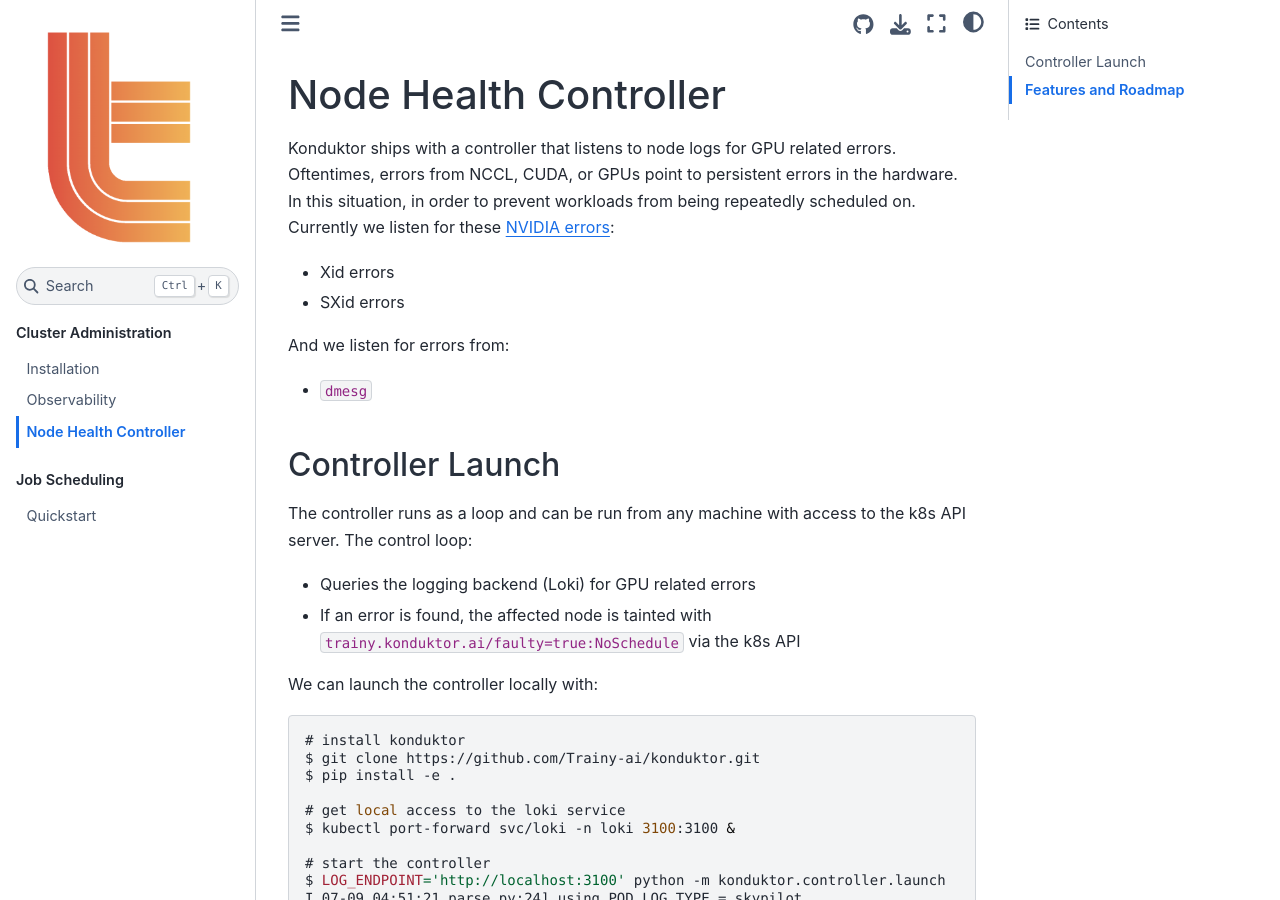
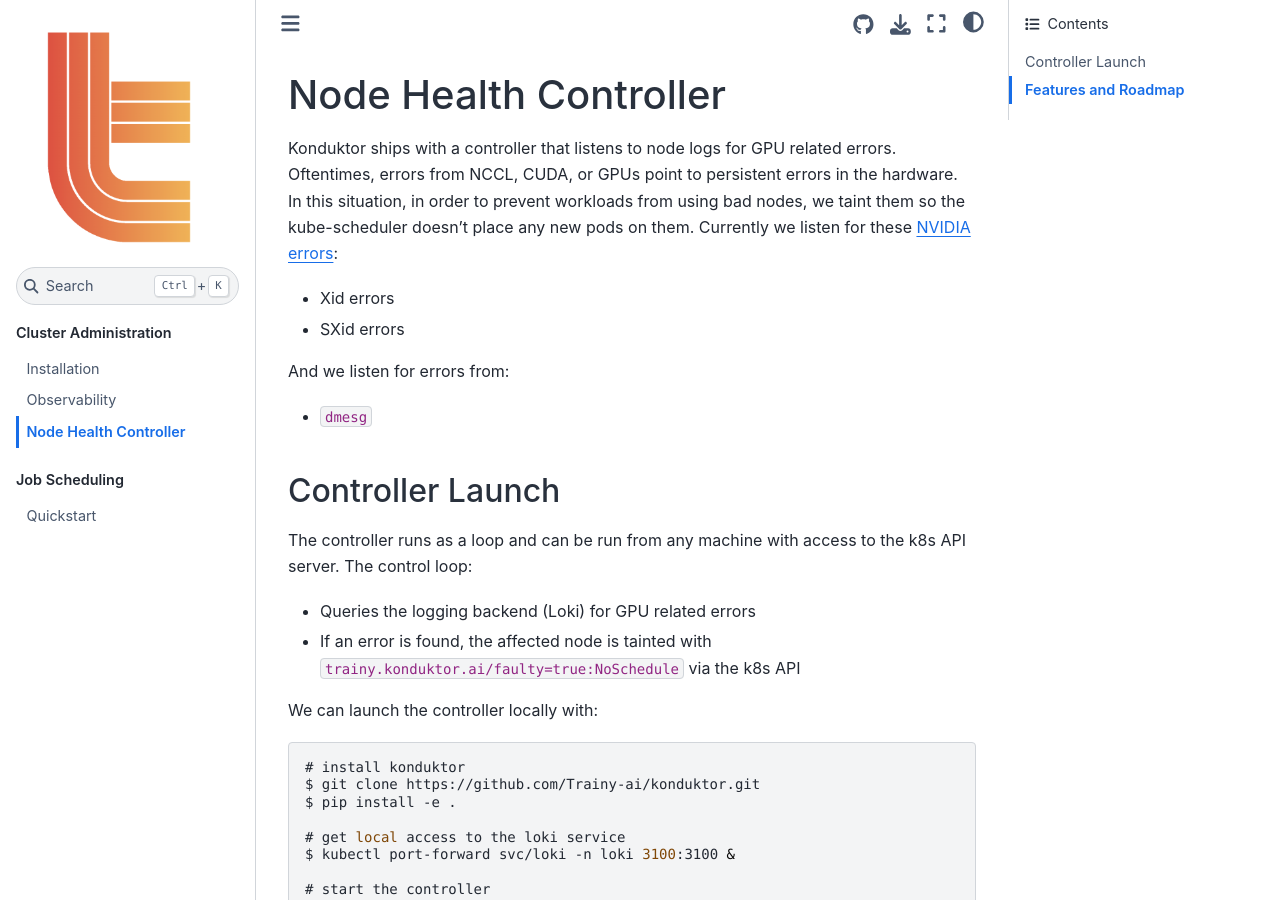
Before and after one commit to Trainy-ai/konduktor, a Sphinx documentation site: the page built from docs/source/admin/controller.rst, in a window 1280 px wide and 900 px high. Built offline with Sphinx 7.4.7 and the Sphinx Book theme 1.1.4, drawn with Linux system fonts in a browser that asks for light colours.

Commit message:
fix docs typo

```diff
--- a/docs/source/admin/controller.rst
+++ b/docs/source/admin/controller.rst
@@ -6,7 +6,8 @@
 
 Konduktor ships with a controller that listens to node logs for GPU related errors. Oftentimes, errors from
 NCCL, CUDA, or GPUs point to persistent errors in the hardware. In this situation, in order to prevent workloads
-from being repeatedly scheduled on. Currently we listen for these `NVIDIA errors <https://docs.nvidia.com/deploy/xid-errors/index.html>`_:
+from using bad nodes, we taint them so the kube-scheduler doesn't place any new pods on them.
+Currently we listen for these `NVIDIA errors <https://docs.nvidia.com/deploy/xid-errors/index.html>`_:
 
 - Xid errors
 - SXid errors
```
